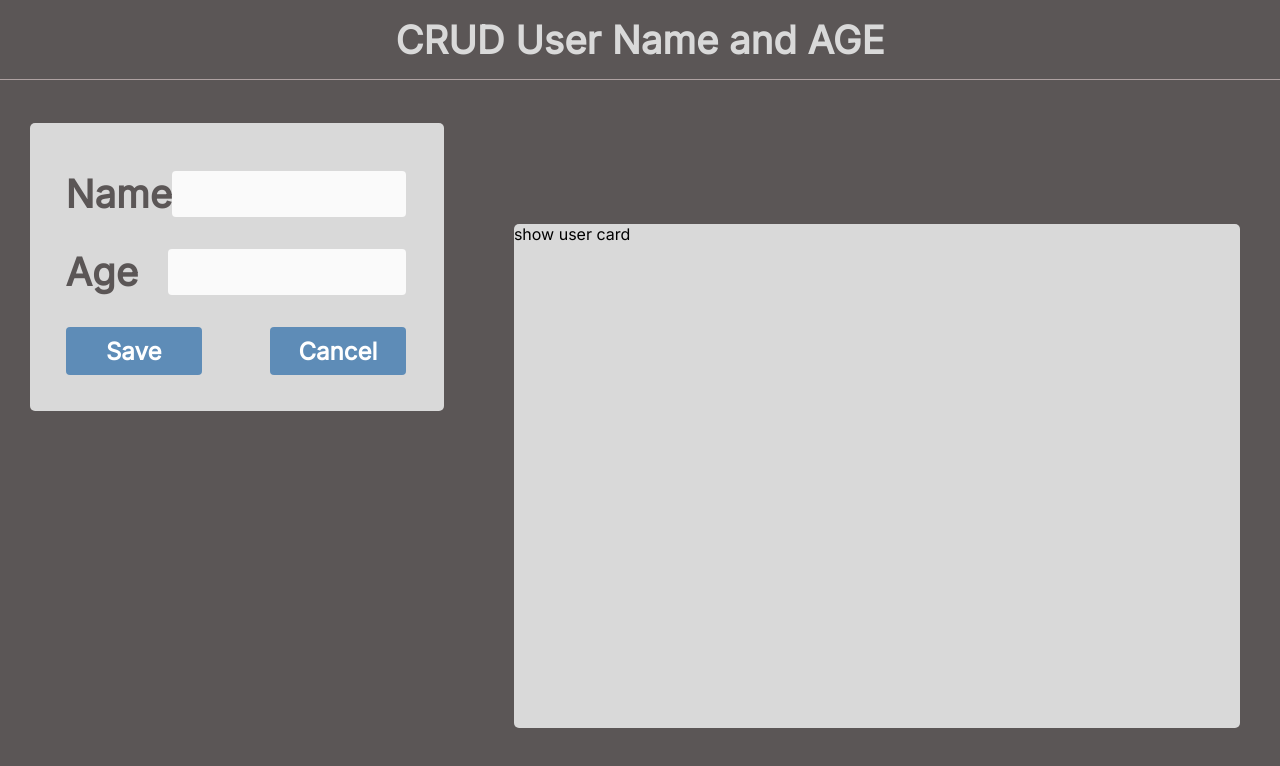
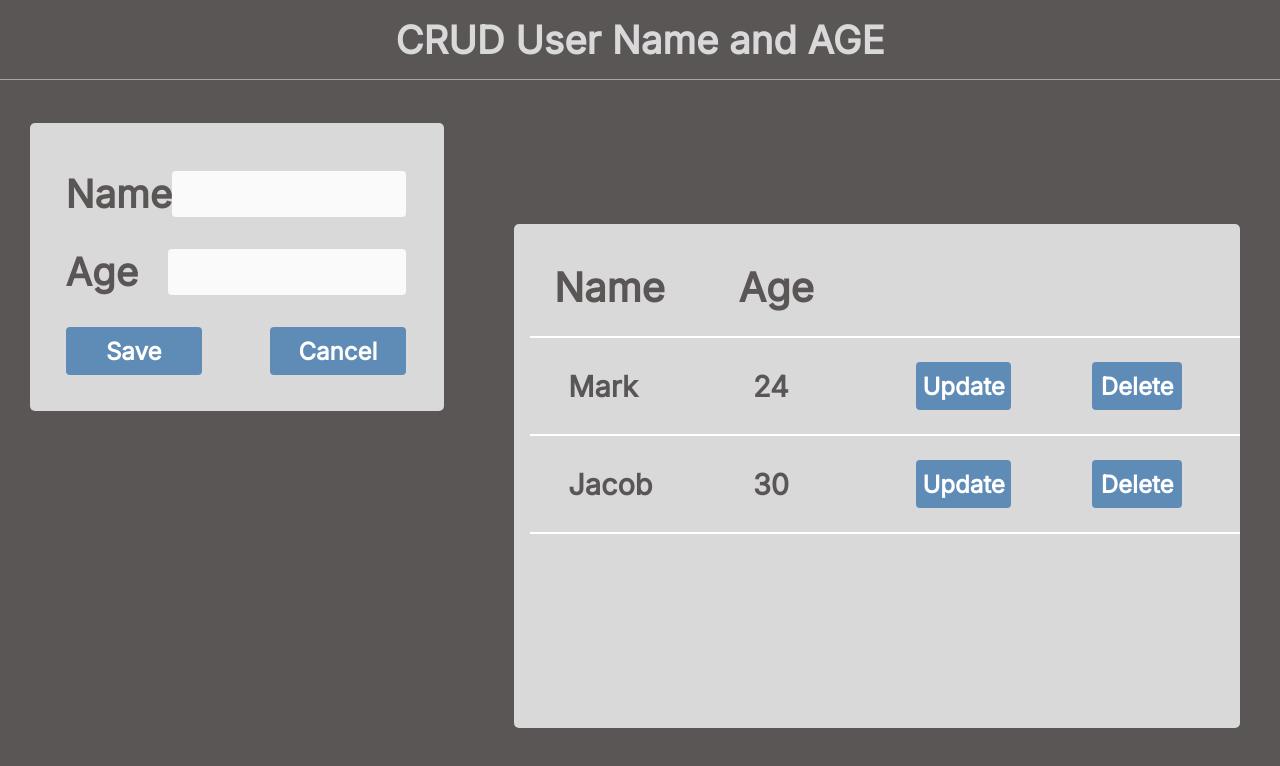
Before and after one commit to akashmore1/React-Concepts-Everything, a React (Create React App) app in the folder 01-Basics_Of_React_Revise/: page / in a window 1280 px wide. Shown: the top 766 px of the page. Built offline with nearby package versions, Linux system fonts and the light colour scheme.

Commit message:
Complete home page

```diff
--- a/01-Basics_Of_React_Revise/package.json
+++ b/01-Basics_Of_React_Revise/package.json
@@ -7,6 +7,7 @@
     "@testing-library/react": "^11.2.2",
     "@testing-library/user-event": "^12.5.0",
     "react": "^17.0.1",
+    "react-bootstrap": "^2.5.0",
     "react-dom": "^17.0.1",
     "react-scripts": "^5.0.1",
     "web-vitals": "^0.2.4"
--- a/01-Basics_Of_React_Revise/src/components/ShowUser/ShowUser.css
+++ b/01-Basics_Of_React_Revise/src/components/ShowUser/ShowUser.css
@@ -15,4 +15,51 @@
   overflow: scroll;
   position: absolute;
   top: 20%;
+  padding: 1rem;
 }
+
+tr th,
+tr td {
+  background: #d9d9d9;
+  padding: 1.5rem;
+  width: 14rem;
+  text-align: left;
+}
+
+tr td {
+  padding-left: 2.4rem;
+}
+
+tr th {
+  font-weight: 700;
+  font-size: 40px;
+  line-height: 48px;
+
+  color: #5b5656;
+}
+
+tr td {
+  font-weight: 700;
+  font-size: 28.9231px;
+  line-height: 35px;
+
+  color: #5b5656;
+}
+
+.btn__table {
+  width: 84%;
+}
+
+table,
+tr,
+td,
+thead,
+tbody {
+  border: none;
+}
+
+.line {
+  height: 0px;
+  border: 0.5px solid rgb(255, 255, 255);
+  width: 424%;
+}
--- a/01-Basics_Of_React_Revise/src/components/ShowUser/ShowUser.js
+++ b/01-Basics_Of_React_Revise/src/components/ShowUser/ShowUser.js
@@ -1,10 +1,47 @@
 import React from "react";
+
 import "./ShowUser.css";
 
 const ShowUser = () => {
   return (
     <section className="show-user__section">
-      <div className="show-user__card">show user card</div>
+      <div className="show-user__card">
+        <table cellspacing="0" cellpadding="0">
+          <thead>
+            <tr className="trr">
+              <th>Name</th>
+              <th>Age</th>
+              <th></th>
+              <th></th>
+            </tr>
+          </thead>
+          <div className="line"></div>
+          <tbody>
+            <tr>
+              <td>Mark</td>
+              <td>24</td>
+              <td>
+                <button className="btn btn__table">Update</button>
+              </td>
+              <td>
+                <button className="btn btn__table">Delete</button>
+              </td>
+            </tr>
+            <div className="line"></div>
+            <tr>
+              <td>Jacob</td>
+              <td>30</td>
+              <td>
+                <button className="btn btn__table">Update</button>
+              </td>
+              <td>
+                <button className="btn btn__table">Delete</button>
+              </td>
+            </tr>
+            <div className="line"></div>
+          </tbody>
+        </table>
+      </div>
     </section>
   );
 };
```
Also changed, not shown: 1 other file (tests, documents, lock files or other folders).
